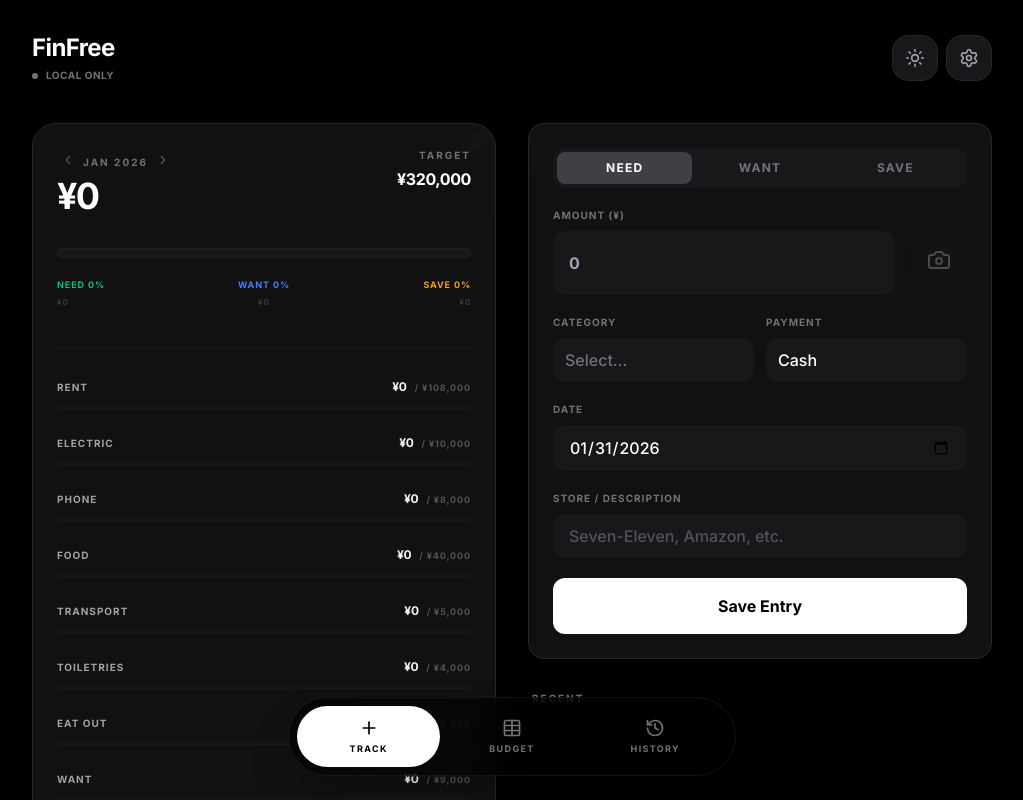
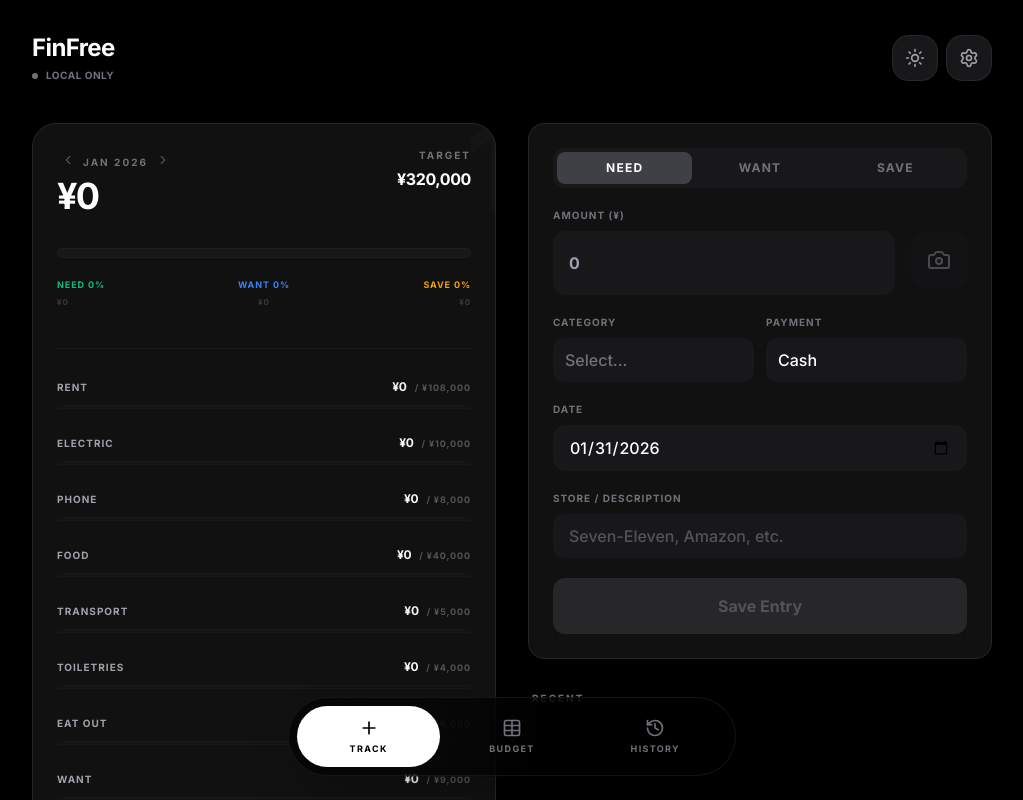
Before and after one commit to themichaelwarren/FinFree, a React (Vite) app: page / in a window 1280 px wide. Shown: the top 800 px of the page, without its empty margins (128-1151 px from the left). Built offline with nearby package versions, Linux system fonts and the light colour scheme.

Commit message:
expense entry UI tweak (button disable)

```diff
--- a/components/ExpenseForm.tsx
+++ b/components/ExpenseForm.tsx
@@ -39,6 +39,9 @@ const ExpenseForm: React.FC<ExpenseFormProps> = ({ onSave, apiKey, isDark = true
       }
     }
   }, [filteredCategories, category]);
+
+  // Check if form is valid for submission
+  const isFormValid = amount && !isNaN(Number(amount)) && Number(amount) > 0 && category && paymentMethod && date;
 
   const handleSubmit = (e: React.FormEvent) => {
     e.preventDefault();
@@ -213,7 +216,12 @@ const ExpenseForm: React.FC<ExpenseFormProps> = ({ onSave, apiKey, isDark = true
 
         <button
           type="submit"
-          className={`w-full font-bold py-4 rounded-xl active:scale-[0.98] transition-all shadow-lg ${isDark ? 'bg-white text-black hover:bg-zinc-200' : 'bg-gray-900 text-white hover:bg-gray-800'}`}
+          disabled={!isFormValid}
+          className={`w-full font-bold py-4 rounded-xl transition-all shadow-lg ${
+            isFormValid
+              ? isDark ? 'bg-white text-black hover:bg-zinc-200 active:scale-[0.98]' : 'bg-gray-900 text-white hover:bg-gray-800 active:scale-[0.98]'
+              : isDark ? 'bg-zinc-800 text-zinc-600 cursor-not-allowed' : 'bg-gray-200 text-gray-400 cursor-not-allowed'
+          }`}
         >
           Save Entry
         </button>
```
